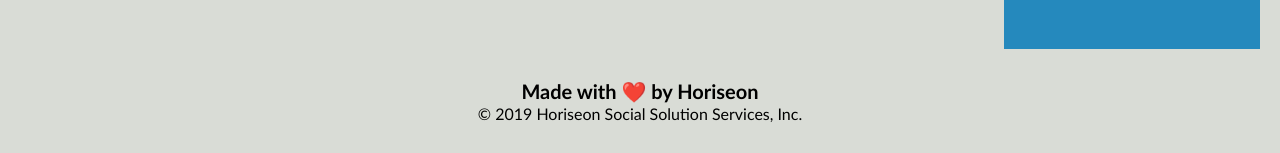
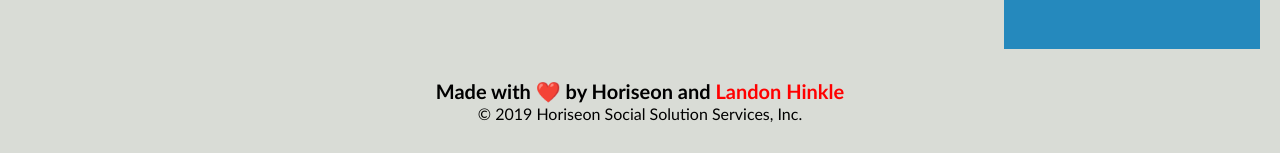
Before and after one commit to llh9/Horiseon-App, a plain HTML site: page index.html in a window 1280 px wide. Shown: the part 1870-2023 px from the top of the page. Drawn offline with Linux system fonts and the light colour scheme.

Commit message:
added signature with a span element

```diff
--- a/assets/css/style.css
+++ b/assets/css/style.css
@@ -50,6 +50,7 @@ a {
 }
 a:hover{
     background-color: #2589bd;
+    box-shadow: 10px;
 }
 
 p {
@@ -215,6 +216,11 @@ p {
     text-align: center;
 }
 
+.sig {
+    color: red;
+    text-shadow:black ;
+}
+
 .footer h2 {
     font-size: 20px;
 }
--- a/index.html
+++ b/index.html
@@ -83,7 +83,7 @@
         </div>
     </aside>
     <footer class="footer">
-        <h2>Made with ❤️️ by Horiseon</h2>
+        <h2>Made with ❤️️ by Horiseon and <span class="sig">Landon Hinkle</span></h2>
         <p>
             &copy; 2019 Horiseon Social Solution Services, Inc.
         </p>
```
